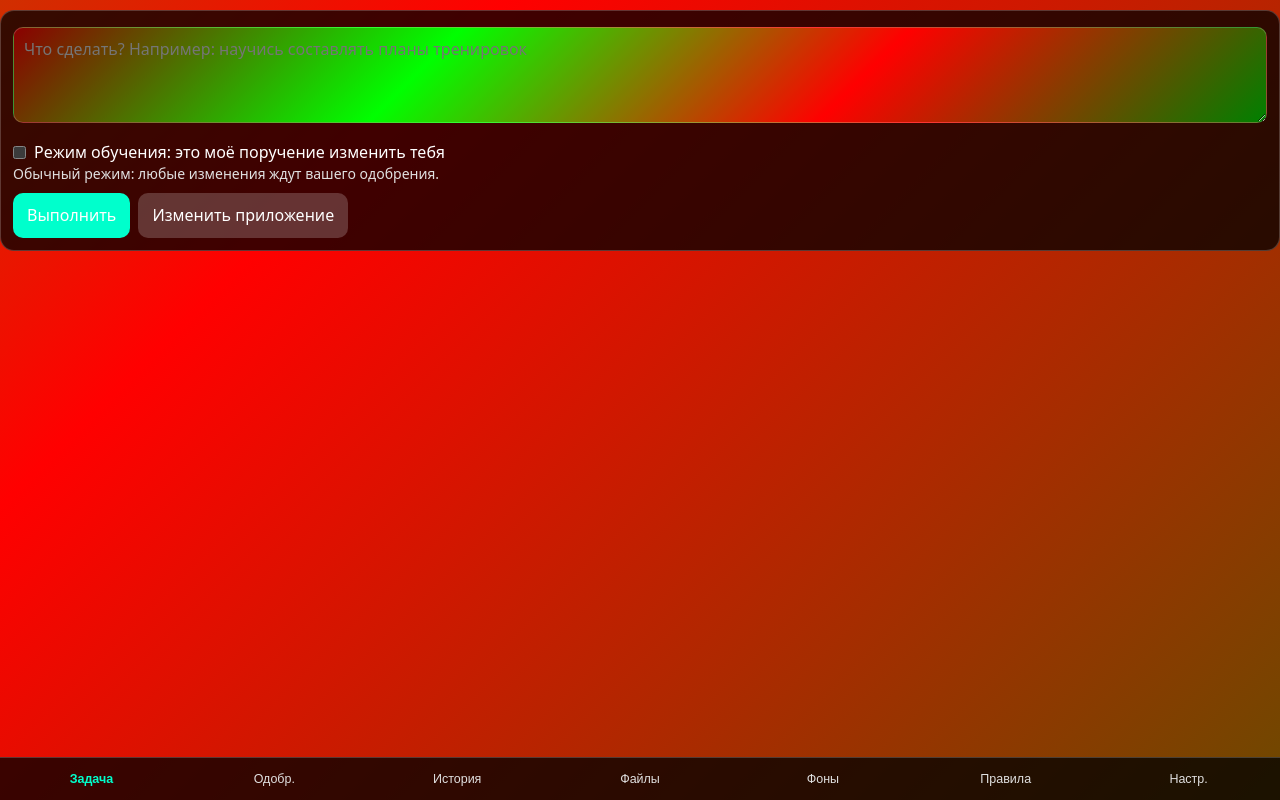
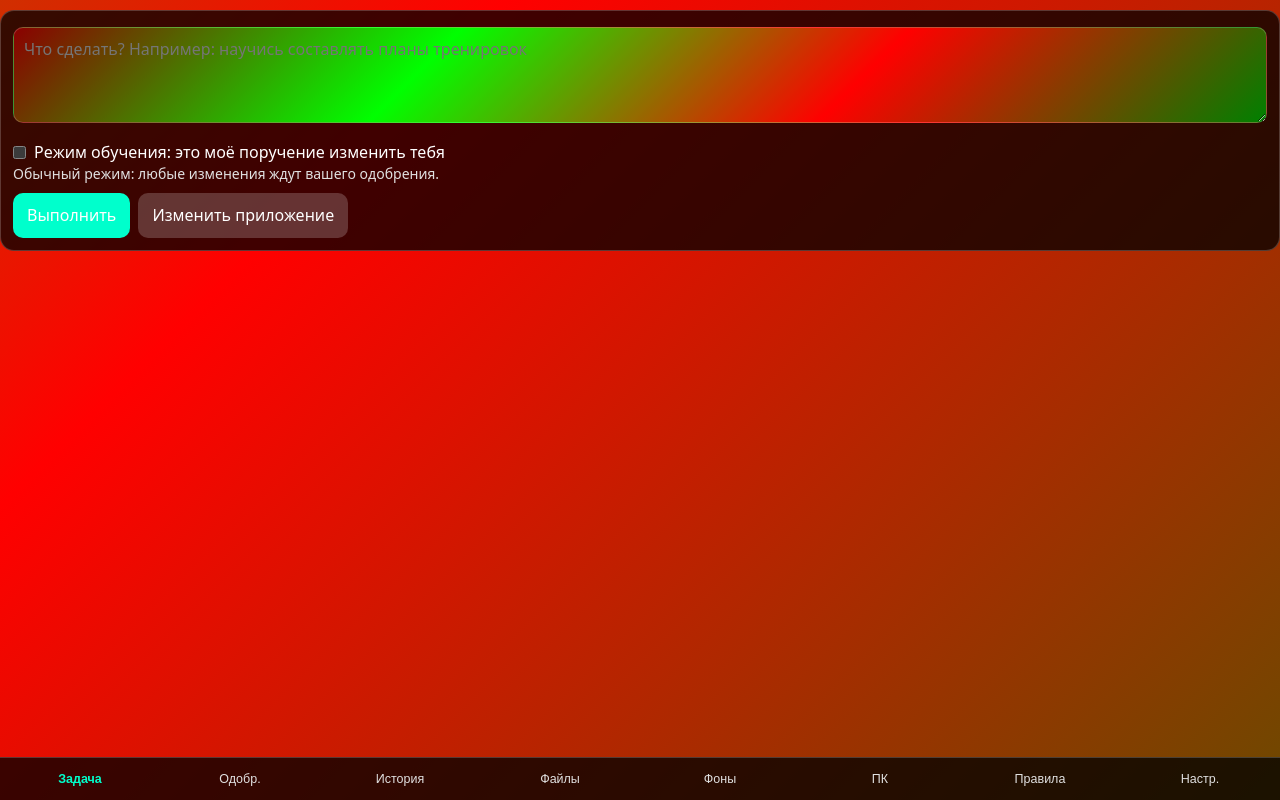
Before and after one commit to zakiell1209/jarvis, a website: page index.html in a window 1280 px wide. Drawn offline with Linux system fonts and the light colour scheme.

Commit message:
agent: Добавлена вкладка управления ПК

```diff
--- a/index.html
+++ b/index.html
@@ -416,8 +416,8 @@ function vPC(){
 }
 function render(){
   const n=S.log.filter(e=>e.status==='pending').length;
-  $('#tabs').replaceChildren(...[['task','Задача'],['ok','Одобр.'+(n?' ('+n+')':'')],['hist','История'],['files','Файлы'],['room','Фоны'],['rules','Правила'],['set','Настр.']].map(([k,l])=>el('button',{class:tab===k?'on':'',onclick:()=>{tab=k;msg='';render()}},l)));
-  $('#v').replaceChildren(...[{task:vTask,ok:vOk,hist:vHist,files:vFiles,room:vRoom,rules:vRules,set:vSet}[tab]()].flat().filter(Boolean));
+  $('#tabs').replaceChildren(...[['task','Задача'],['ok','Одобр.'+(n?' ('+n+')':'')],['hist','История'],['files','Файлы'],['room','Фоны'],['pc','ПК'],['rules','Правила'],['set','Настр.']].map(([k,l])=>el('button',{class:tab===k?'on':'',onclick:()=>{tab=k;msg='';render()}},l)));
+  $('#v').replaceChildren(...[{task:vTask,ok:vOk,hist:vHist,files:vFiles,room:vRoom,pc:vPC,rules:vRules,set:vSet}[tab]()].flat().filter(Boolean));
 }
 render();
 try{parent.postMessage('jv-ready','*')}catch(e){}
```
